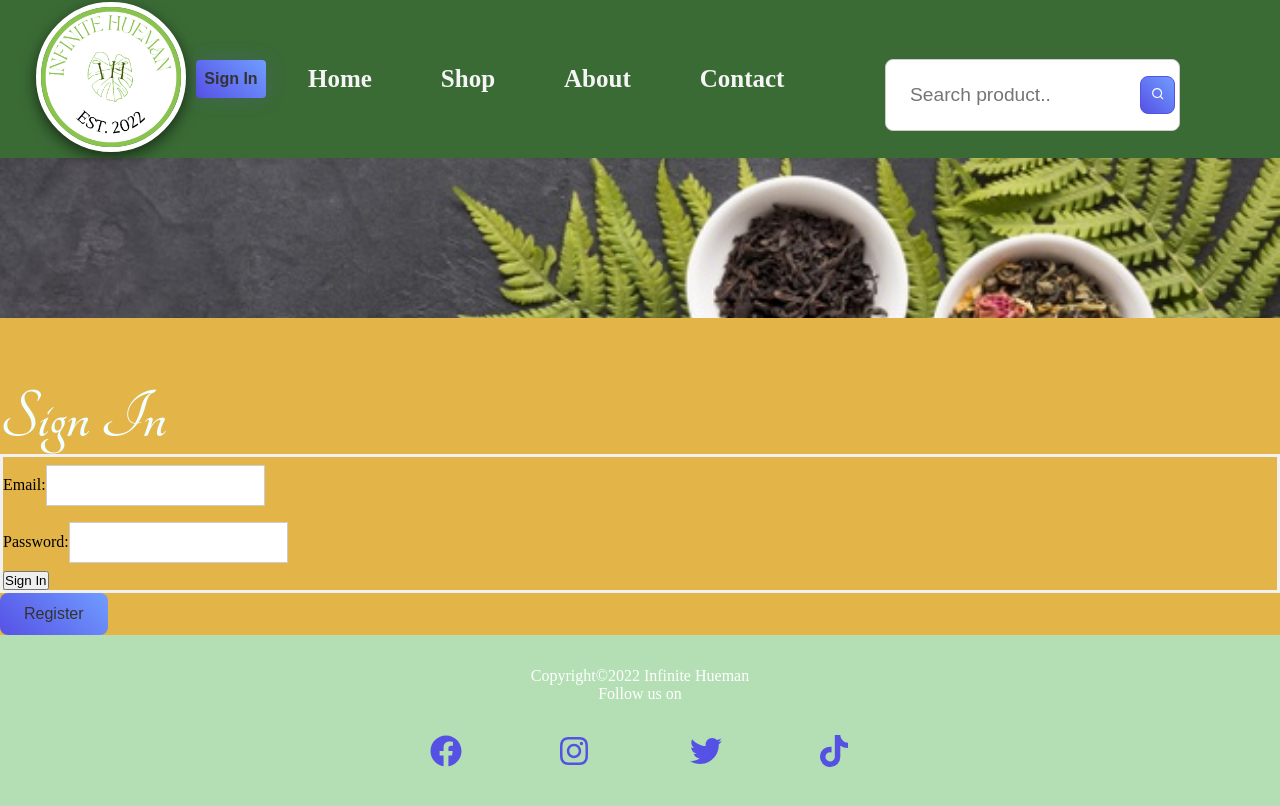
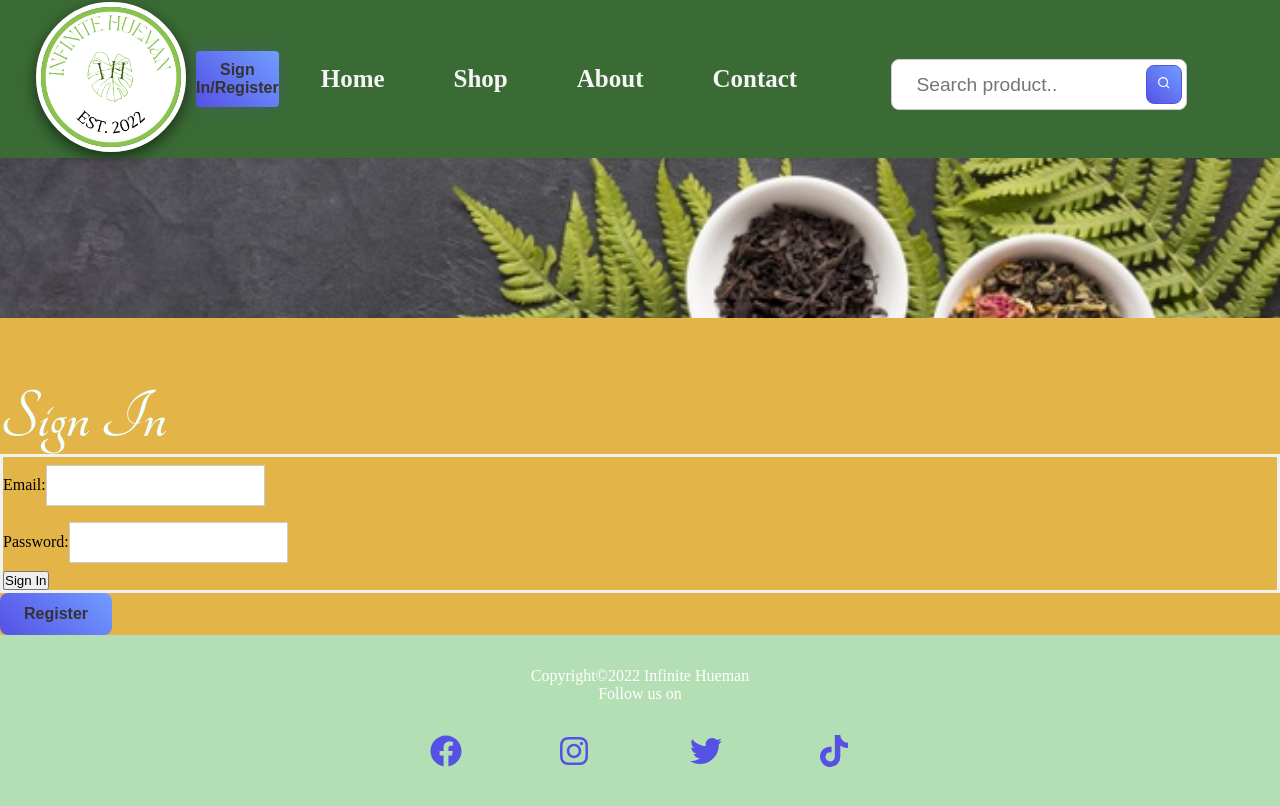
Before and after one commit to jdworkz/infinithueman-app, a React (Create React App) app: page /LoginForm in a window 1280 px wide. Shown: the top 806 px of the page. Built offline with nearby package versions, Linux system fonts and the light colour scheme; a web font is replaced by a local one.

Commit message:
fixed the searcg bar

```diff
--- a/src/components/Form/LoginForm.css
+++ b/src/components/Form/LoginForm.css
@@ -1,5 +1,6 @@
 Form {
     border: 3px solid #f1f1f1;
+    align-items: center;
   }
   input {
 
@@ -20,3 +21,6 @@ Form {
   label{
 
   }
+  .signin{
+    align-items:right;
+  }
--- a/src/components/Form/LoginForm.js
+++ b/src/components/Form/LoginForm.js
@@ -47,7 +47,7 @@ function LoginForm() {
     <div>
       <h2>Sign In</h2>
       <form onSubmit={handleSubmit}>
-        <div>
+        <div  className='signin'>
           <label htmlFor="email">Email:</label>
           <input
             type="email"
@@ -56,7 +56,7 @@ function LoginForm() {
             onChange={handleEmailChange}
           />
         </div>
-        <div>
+        <div className='signin'>
           <label htmlFor="password">Password:</label>
           <input
             type="password"
--- a/src/components/Navbar/Navbar.css
+++ b/src/components/Navbar/Navbar.css
@@ -79,6 +79,10 @@
 
      font-size: 35px;
    }
+   .btn{
+    color:white;
+    font-weight: bold;
+   }
 
    .hero2{
     color:white;
@@ -131,6 +135,7 @@
 .search input[type=text] {
     border: transparent;
     background-color: transparent;
+    height: 25px;
     width: 250px;
     font-size: 1.2rem;
     font-family: 'Raleway', sans-serif;
--- a/src/components/Navbar/Navbar.js
+++ b/src/components/Navbar/Navbar.js
@@ -16,7 +16,7 @@ import { RiSearchLine } from 'react-icons/ri';
             <div className = 'container'>
                 <Link to ="/Home"><span><img src={Logo}  alt="Logo"></img> </span></Link>
 
-                <button className='btn'><Link to="/LoginForm">Sign In</Link> </button>
+                <button className="btn"><Link to="/LoginForm">Sign In/Register</Link> </button>
                 <ul className={click ? 'nav-menu active' : 'nav-menu'}>
                     <li><Link to="/Home">Home</Link></li>
                     <li><Link to="/Shop">Shop</Link></li>
--- a/src/index.css
+++ b/src/index.css
@@ -34,7 +34,7 @@ code {
 }
 
 .btn{
-  color:green;
+  color:white;
   padding: 12px 24px;
   background-image: linear-gradient(45deg, #5651e5 0%, #709dff 100%);
   border: none;
```
